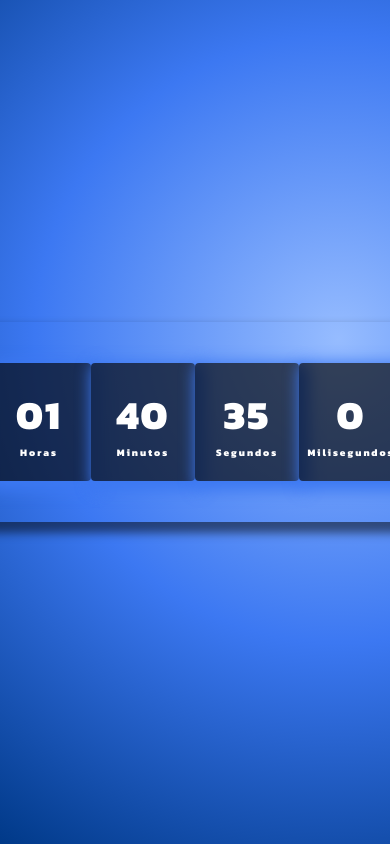
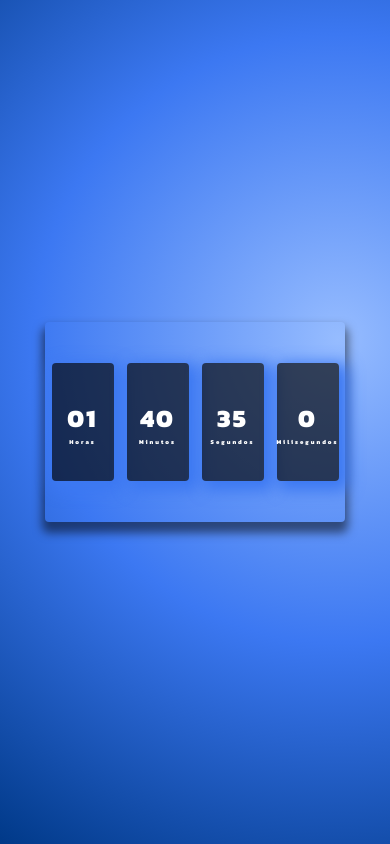
Before and after one commit to Lucabaccari/relogioDigital, a plain HTML site: page index.html in a window 390 px wide. Drawn offline with Linux system fonts and the light colour scheme.

Commit message:
Inclusão de media query

```diff
--- a/style.css
+++ b/style.css
@@ -67,3 +67,22 @@ body{
         font-size: 40px;
     }
   }
+
+  @media (width <= 450px) {
+    .relogio{
+        width: 300px;
+    }
+
+    .relogio div {
+        height: 118px;
+        width: 62px;
+    }
+
+    .relogio span {
+        font-size: 25px;
+    }
+
+    .relogio span.tempo {
+        font-size: 6px;
+    }
+  }
```
